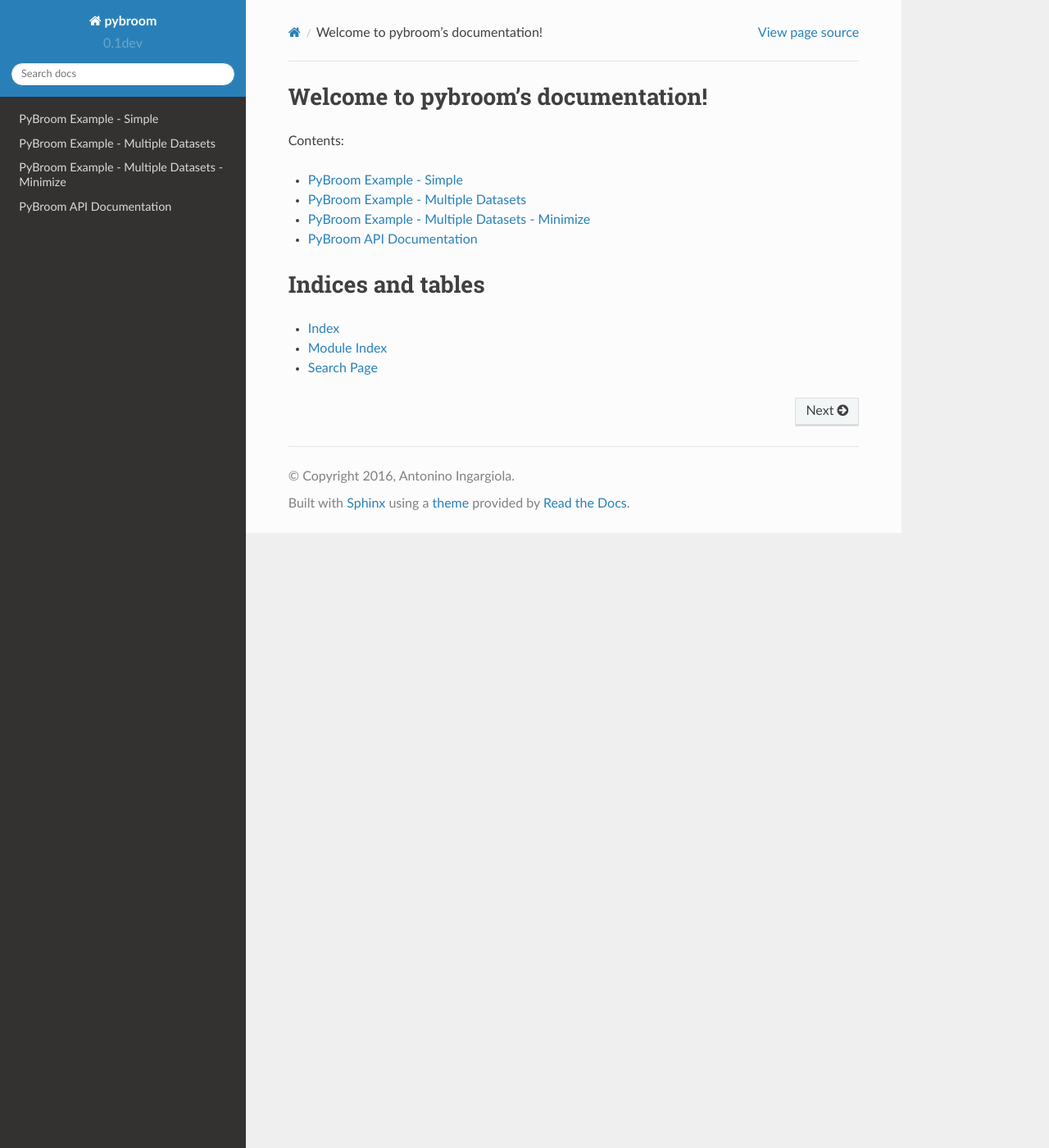
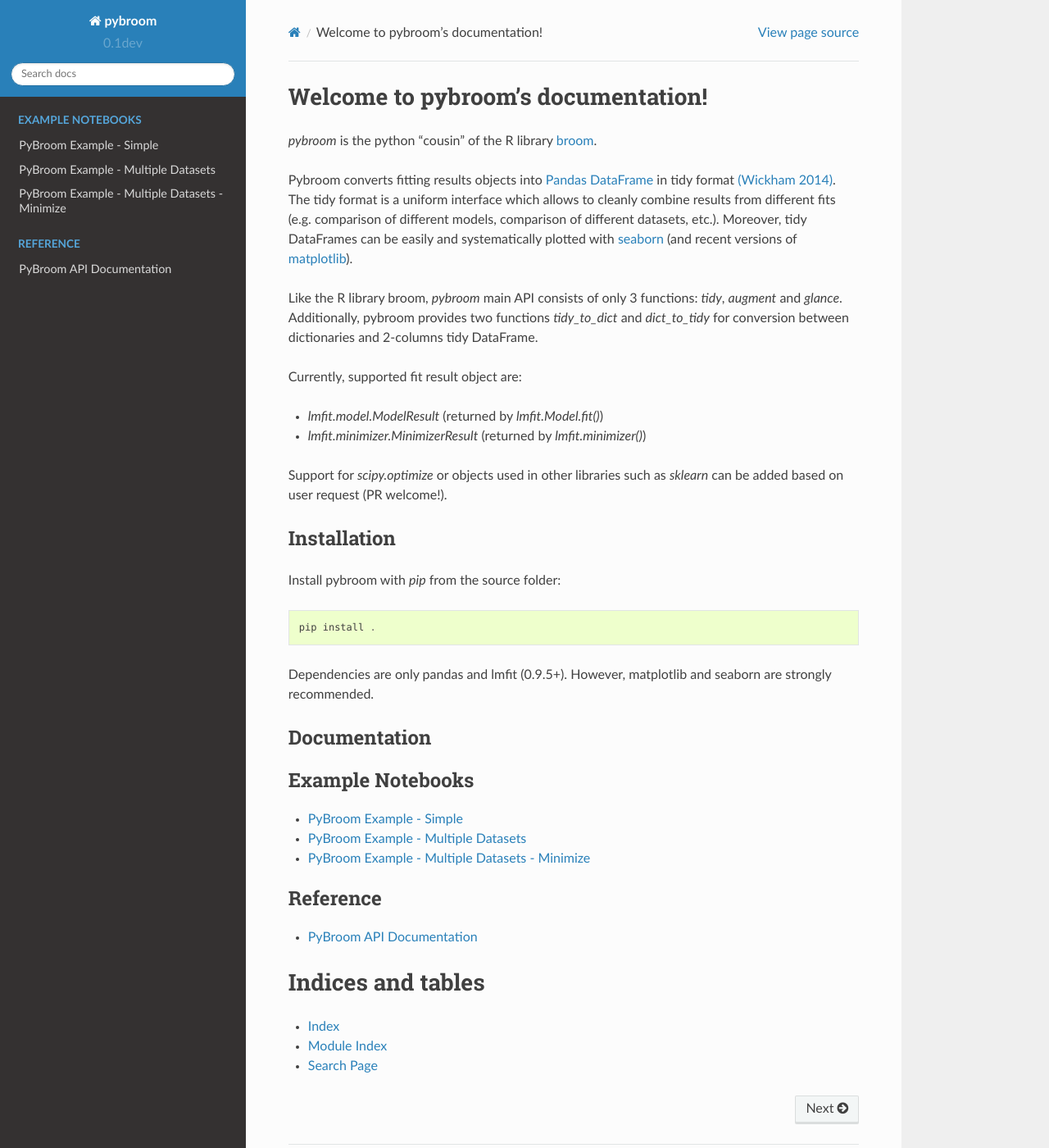
Before and after one commit to tritemio/pybroom, a Sphinx documentation site: the page built from docs/index.rst, in a window 1280 px wide and 1400 px high. Shown: the whole window at 82% size. Built offline with Sphinx 7.4.7 and the Read the Docs theme 2.0.0, drawn with Linux system fonts in a browser that asks for light colours.

Commit message:
Docs: homepage

```diff
--- a/docs/index.rst
+++ b/docs/index.rst
@@ -6,16 +6,58 @@
 Welcome to pybroom's documentation!
 ===================================
 
-Contents:
+`pybroom` is the python "cousin" of the R library `broom <https://github.com/dgrtwo/broom>`__.
+
+Pybroom converts fitting results objects into `Pandas <http://pandas.pydata.org/>`__
+`DataFrame <http://pandas.pydata.org/pandas-docs/stable/dsintro.html#dataframe>`__
+in tidy format
+`(Wickham 2014) <http://dx.doi.org/10.18637/jss.v059.i10>`__.
+The tidy format is a uniform interface which allows to
+cleanly combine results from different fits (e.g. comparison of different
+models, comparison of different datasets, etc.). Moreover, tidy DataFrames
+can be easily and systematically plotted with
+`seaborn <https://web.stanford.edu/~mwaskom/software/seaborn/>`__ (and
+recent versions of `matplotlib <http://matplotlib.org/>`__).
+
+Like the R library broom, `pybroom` main API
+consists of only 3 functions: `tidy`, `augment` and `glance`.
+Additionally, pybroom provides two functions `tidy_to_dict` and `dict_to_tidy`
+for conversion between dictionaries and 2-columns tidy DataFrame.
+
+Currently, supported fit result object are:
+
+- `lmfit.model.ModelResult` (returned by `lmfit.Model.fit()`)
+- `lmfit.minimizer.MinimizerResult` (returned by `lmfit.minimizer()`)
+
+Support for `scipy.optimize` or objects used in other libraries such as
+`sklearn` can be added based on user request (PR welcome!).
+
+Installation
+------------
+
+Install pybroom with `pip` from the source folder::
+
+    pip install .
+
+Dependencies are only pandas and lmfit (0.9.5+). However, matplotlib and
+seaborn are strongly recommended.
+
+Documentation
+-------------
 
 .. toctree::
    :maxdepth: 1
+   :caption: Example Notebooks
 
    notebooks/pybroom-example.ipynb
    notebooks/pybroom-example-multi-datasets.ipynb
    notebooks/pybroom-example-multi-datasets-minimize.ipynb
-   api
 
+.. toctree::
+    :maxdepth: 1
+    :caption: Reference
+
+    api
 
 
 Indices and tables
```
